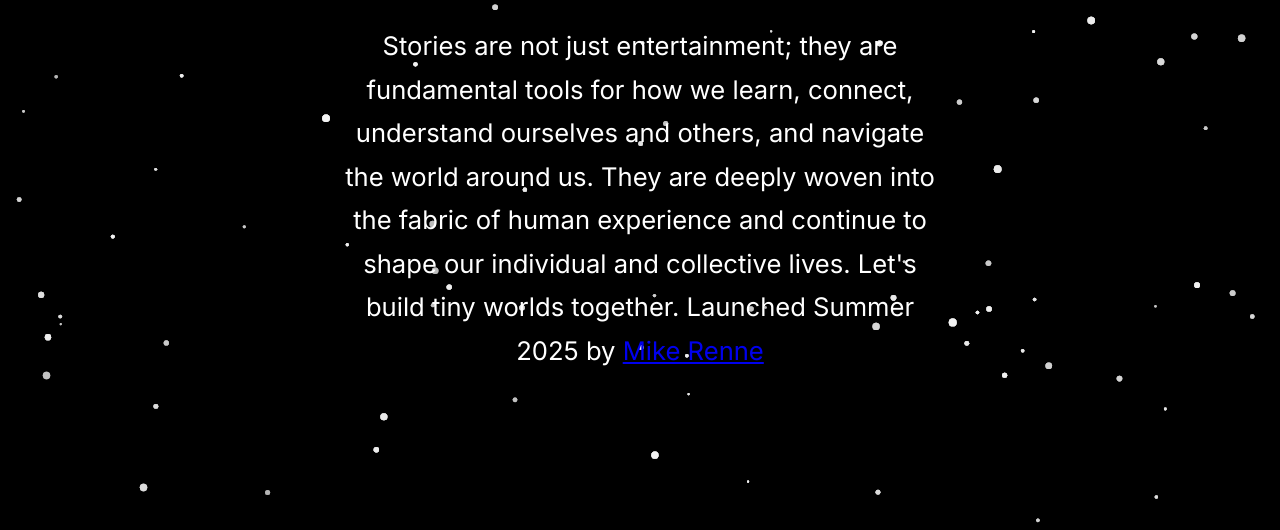
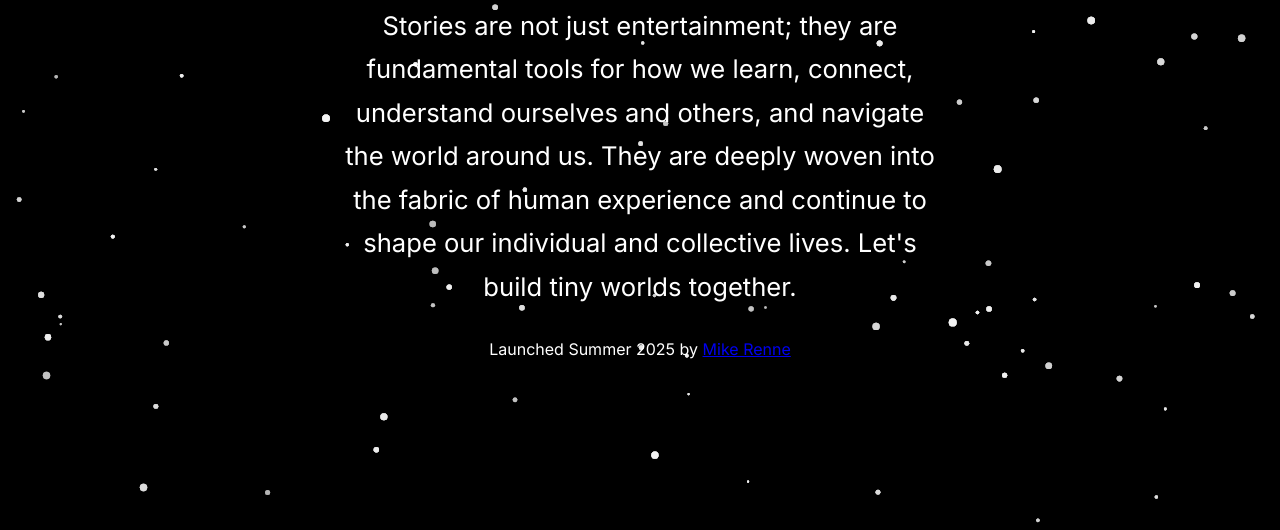
Before and after one commit to mrenne/tinyworlds_dev, a plain HTML site: page about.html in a window 1280 px wide. Shown: the part 270-800 px from the top of the page. Drawn offline with Linux system fonts and the light colour scheme; a web font is replaced by a local one.

Commit message:
Updated spacing

```diff
--- a/about.html
+++ b/about.html
@@ -196,7 +196,7 @@
             Stories are not just entertainment; they are fundamental tools for how we learn, connect, understand ourselves and others, and navigate the world around us.
             They are deeply woven into the fabric of human experience and continue to shape our individual and collective lives. Let's build tiny worlds together.
 
-            Launched Summer 2025 by <a href=https://www.mikerenne.com>Mike Renne</a>
+            <p>Launched Summer 2025 by <a href="https://www.mikerenne.com" target="_blank">Mike Renne</a></p>
         </p>
     </div>
 
```
